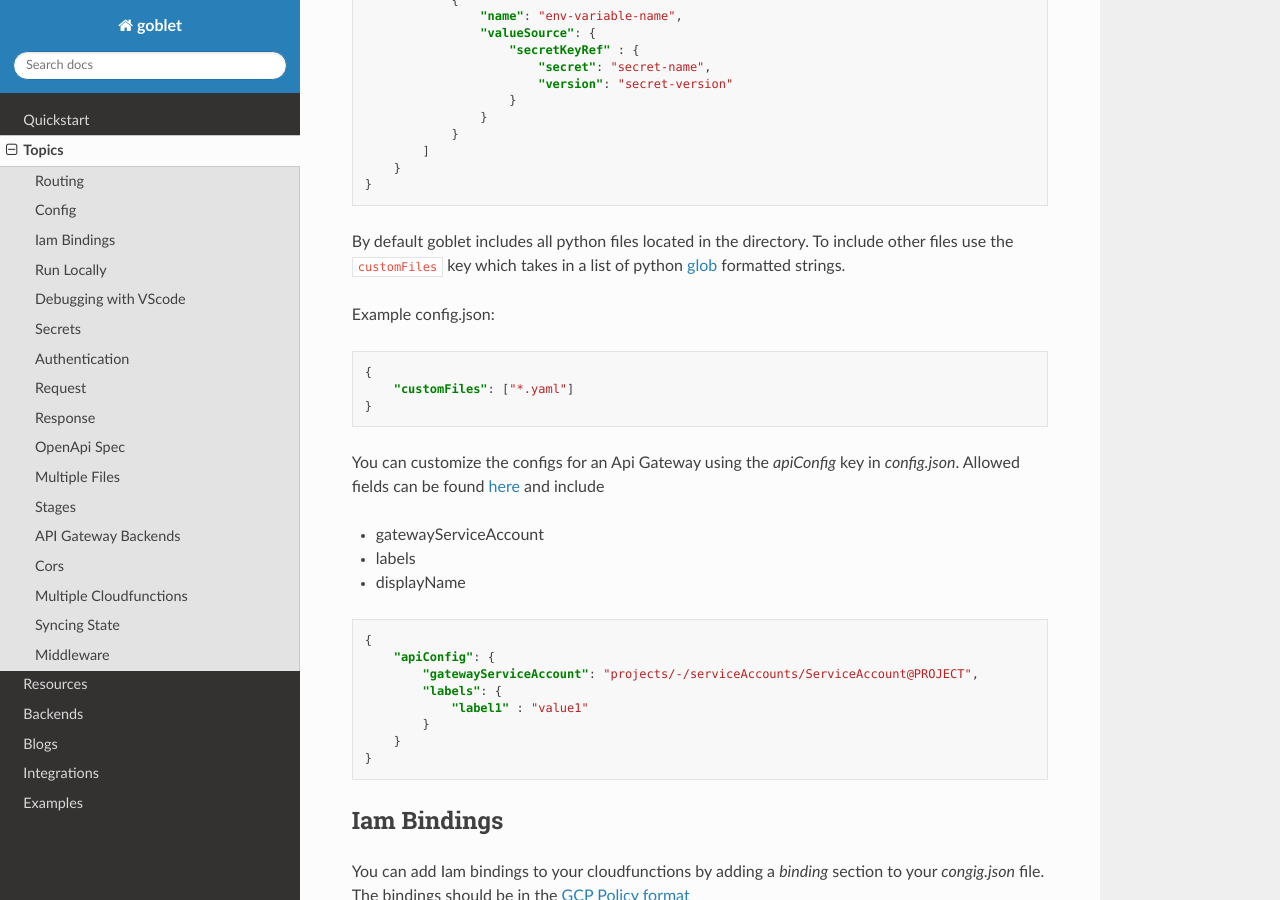
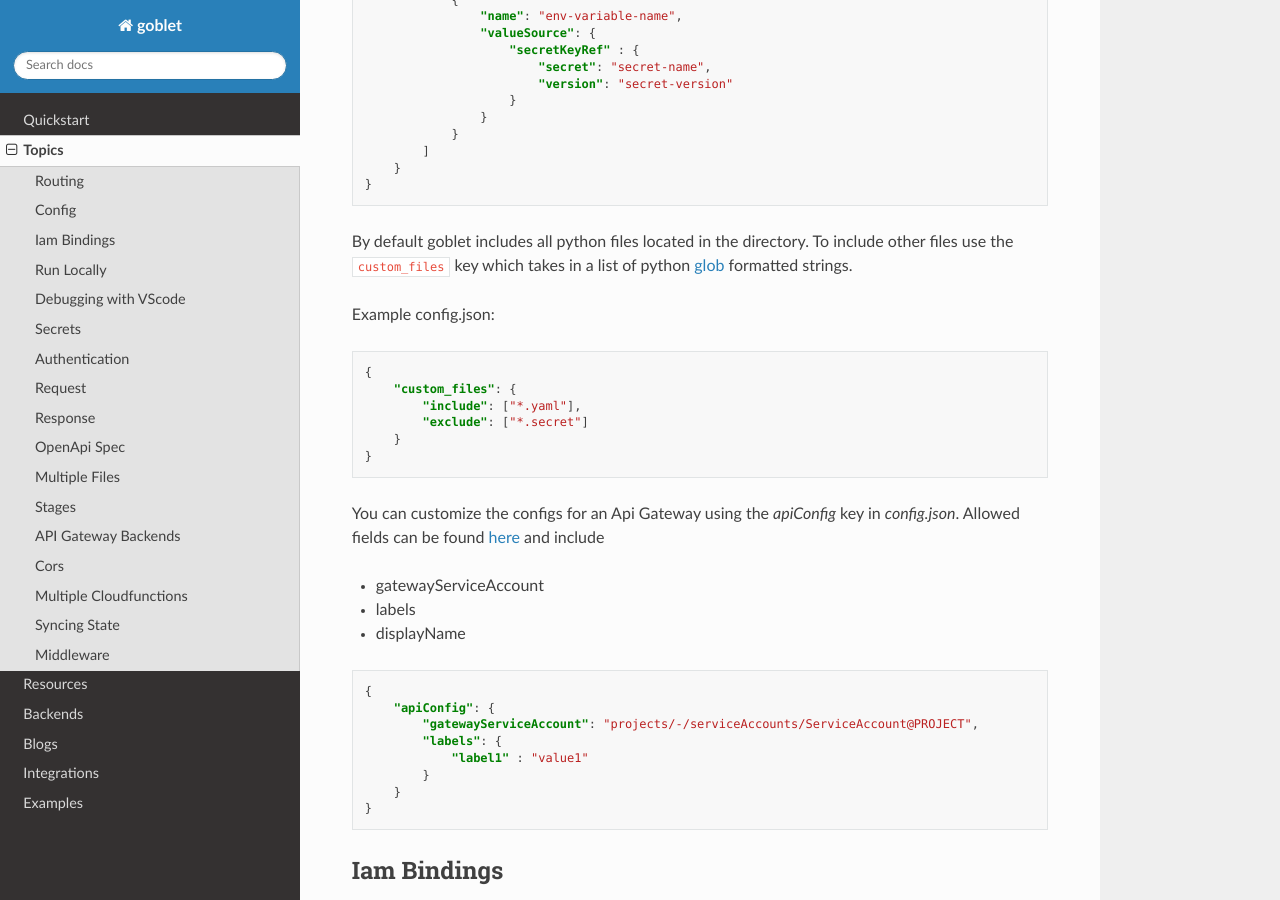
Before and after one commit to goblet/goblet, a Sphinx documentation site: the page built from docs/source/topics.rst, in a window 1280 px wide and 900 px high, scrolled down 2326 px. Built offline with Sphinx 7.4.7 and the Read the Docs theme 2.0.0, drawn with Linux system fonts in a browser that asks for light colours.

```diff
--- a/docs/source/topics.rst
+++ b/docs/source/topics.rst
@@ -124,7 +124,7 @@ For `Cloud Build configurations <https://cloud.google.com/build/docs/api/referen
         }
     }
 
-By default goblet includes all python files located in the directory. To include other files use the ``customFiles`` key
+By default goblet includes all python files located in the directory. To include other files use the ``custom_files`` key
 which takes in a list of python `glob`_ formatted strings.
 
 Example config.json:
@@ -132,7 +132,10 @@ Example config.json:
 .. code:: json
 
     {
-        "customFiles": ["*.yaml"]
+        "custom_files": {
+            "include": ["*.yaml"],
+            "exclude": ["*.secret"]
+        }
     }
 
 .. _GLOB: https://docs.python.org/3/library/glob.html
```
Also changed, not shown: 2 other files.
